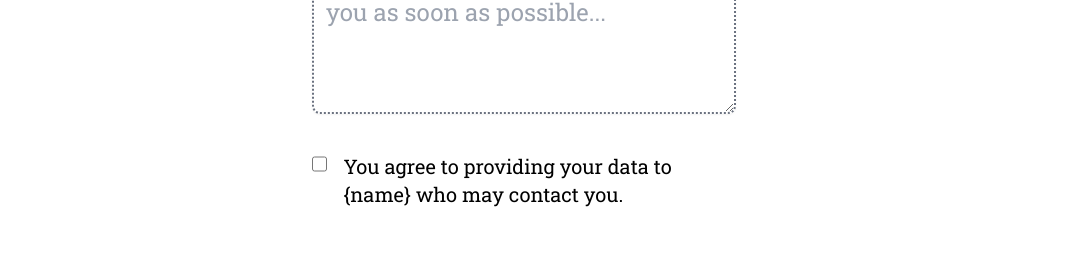
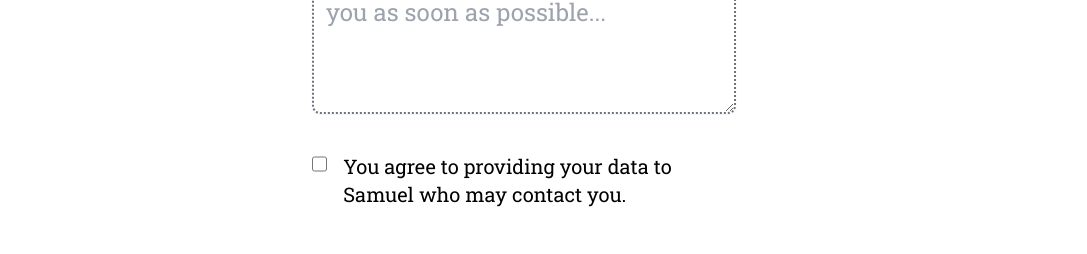
Before and after one commit to Sam-intellect/-zuriFrontendTask, a React (Create React App) app: page /contact in a window 1280 px wide. Shown: the part 814-1068 px from the top of the page, without its empty margins (96-1183 px from the left). Built offline with nearby package versions, Linux system fonts and the light colour scheme; the HTML template or start-up script is replaced by a standard one.

Commit message:
Task 2 DONE

```diff
--- a/src/components/Contact.jsx
+++ b/src/components/Contact.jsx
@@ -1,6 +1,6 @@
 import React from 'react';
 
-const name = `{name}`;
+const name = 'Samuel';
 
 const Contact = () => {
   return (
```
